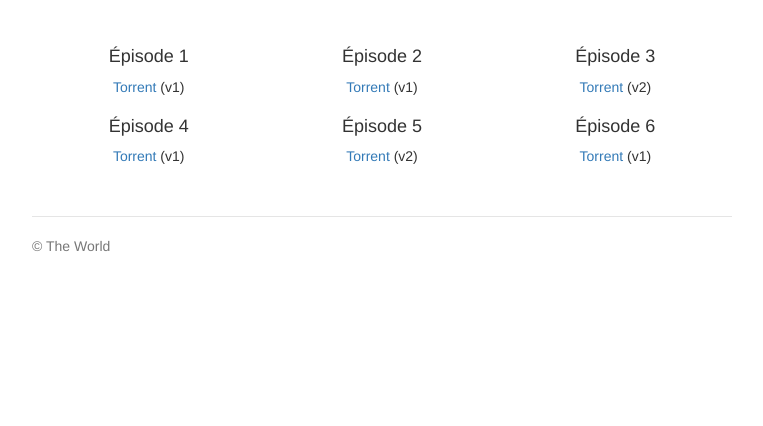
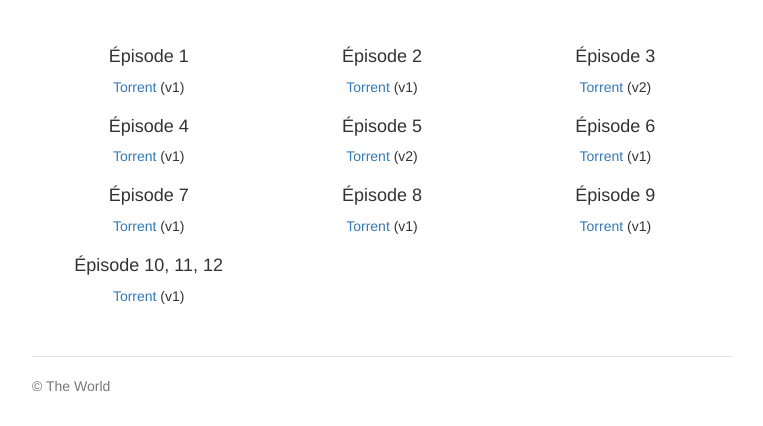
Before and after one commit to Subarashii-no-Fansub/subarashii-no-fansub.github.io, a plain HTML site: page projets/marshmallow/index.html in a window 1280 px wide. Shown: the part 614-1040 px from the top of the page, without its empty margins (258-1021 px from the left). Before the commit the page ends 900 px from the top, so only its background shows below. Drawn offline with nearby package versions, Linux system fonts and the light colour scheme.

Commit message:
add all episodes of ojisan

```diff
--- a/projets/marshmallow/index.html
+++ b/projets/marshmallow/index.html
@@ -103,6 +103,34 @@
 					<a href="http://www.nyaa.se/?page=view&tid=793145" target="_blank">Torrent</a> (v1)
 				</p>
 			</div>
+
+			<div class="col-lg-4 text-center">
+				<h4 id="6">Épisode 7</h4>
+				<p>
+					<a href="http://www.nyaa.se/?page=view&tid=804225" target="_blank">Torrent</a> (v1)
+				</p>
+			</div>
+
+			<div class="col-lg-4 text-center">
+				<h4 id="6">Épisode 8</h4>
+				<p>
+					<a href="http://www.nyaa.se/?page=view&tid=804226" target="_blank">Torrent</a> (v1)
+				</p>
+			</div>
+
+			<div class="col-lg-4 text-center">
+				<h4 id="6">Épisode 9</h4>
+				<p>
+					<a href="http://www.nyaa.se/?page=view&tid=804229" target="_blank">Torrent</a> (v1)
+				</p>
+			</div>
+
+			<div class="col-lg-4 text-center">
+				<h4 id="6">Épisode 10, 11, 12</h4>
+				<p>
+					<a href="http://www.nyaa.se/?page=view&tid=823026" target="_blank">Torrent</a> (v1)
+				</p>
+			</div>
 		</div>
 
 		<footer class="footer">
```
